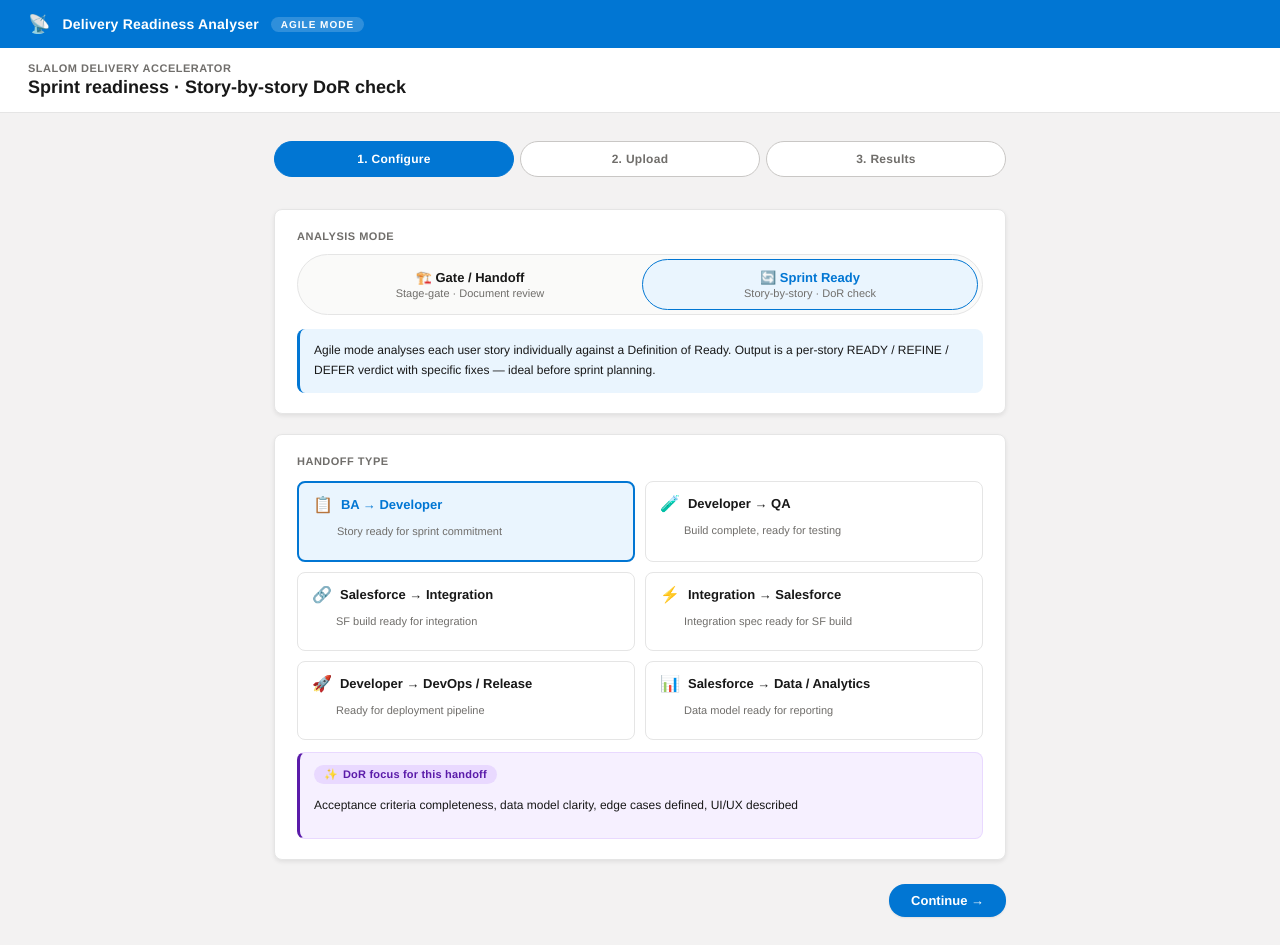
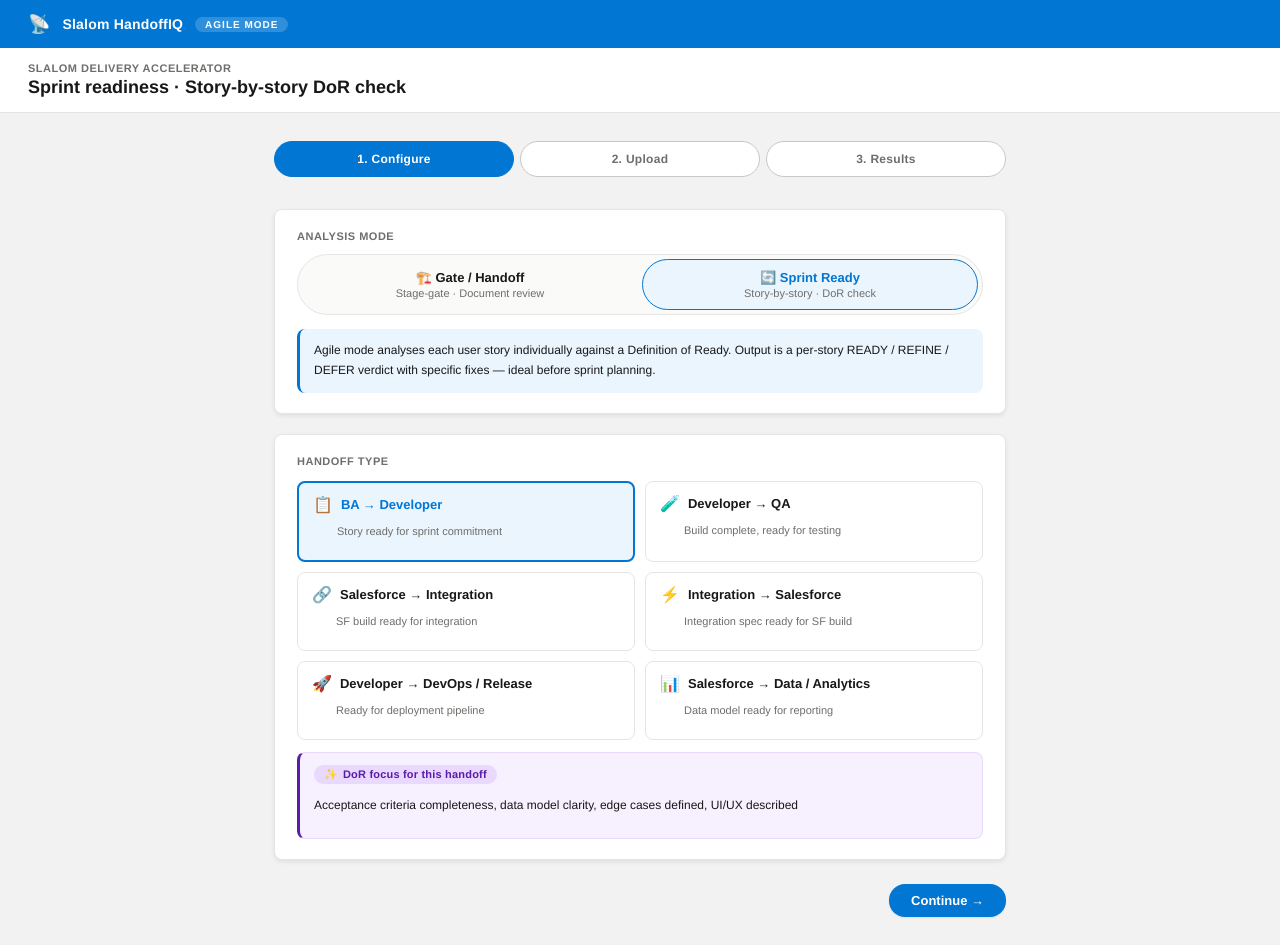
Before and after one commit to fayzeen-slalom/SlalomHandoffIQ, a React (Vite) app: page / in a window 1280 px wide. Built offline with nearby package versions, Linux system fonts and the light colour scheme.

Commit message:
Rename product to Slalom HandoffIQ

```diff
--- a/index.html
+++ b/index.html
@@ -4,7 +4,7 @@
     <meta charset="UTF-8" />
     <link rel="icon" type="image/svg+xml" href="/favicon.svg" />
     <meta name="viewport" content="width=device-width, initial-scale=1.0" />
-    <title>delivery-readiness-analyser</title>
+    <title>Slalom HandoffIQ</title>
   </head>
   <body>
     <div id="root"></div>
--- a/package.json
+++ b/package.json
@@ -1,5 +1,5 @@
 {
-  "name": "delivery-readiness-analyser",
+  "name": "slalom-handoff-iq",
   "private": true,
   "version": "0.0.0",
   "type": "module",
--- a/src/DeliveryReadiness.jsx
+++ b/src/DeliveryReadiness.jsx
@@ -515,7 +515,7 @@
       }}>
         <div style={{ display:"flex", alignItems:"center", gap:12 }}>
           <span style={{ fontSize:18 }}>📡</span>
-          <span style={{ fontWeight:700, fontSize:14, letterSpacing:0.2 }}>Delivery Readiness Analyser</span>
+          <span style={{ fontWeight:700, fontSize:14, letterSpacing:0.2 }}>Slalom HandoffIQ</span>
           <span style={{
             background:"rgba(255,255,255,0.18)", borderRadius:9999,
             padding:"2px 10px", fontSize:10, fontWeight:700, letterSpacing:1,
```
Also changed, not shown: 2 other files (tests, documents, lock files or other folders).
